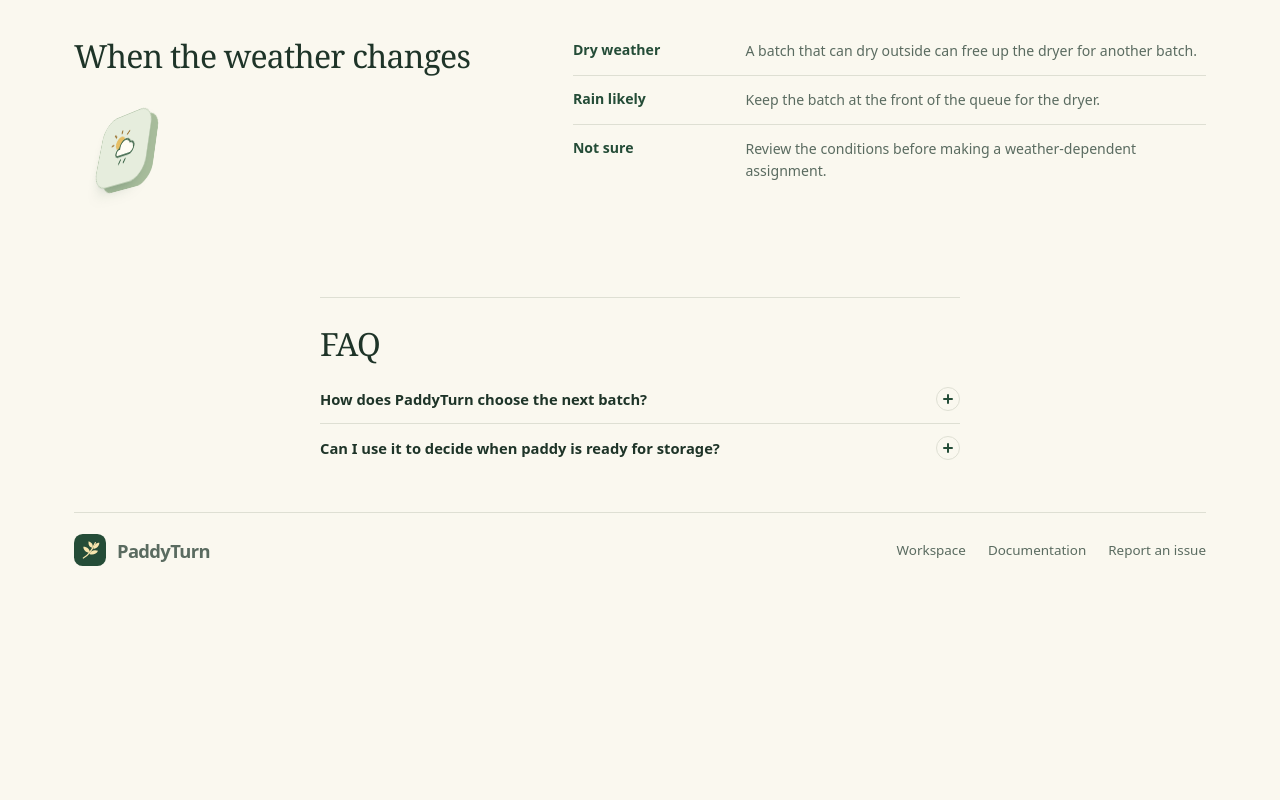
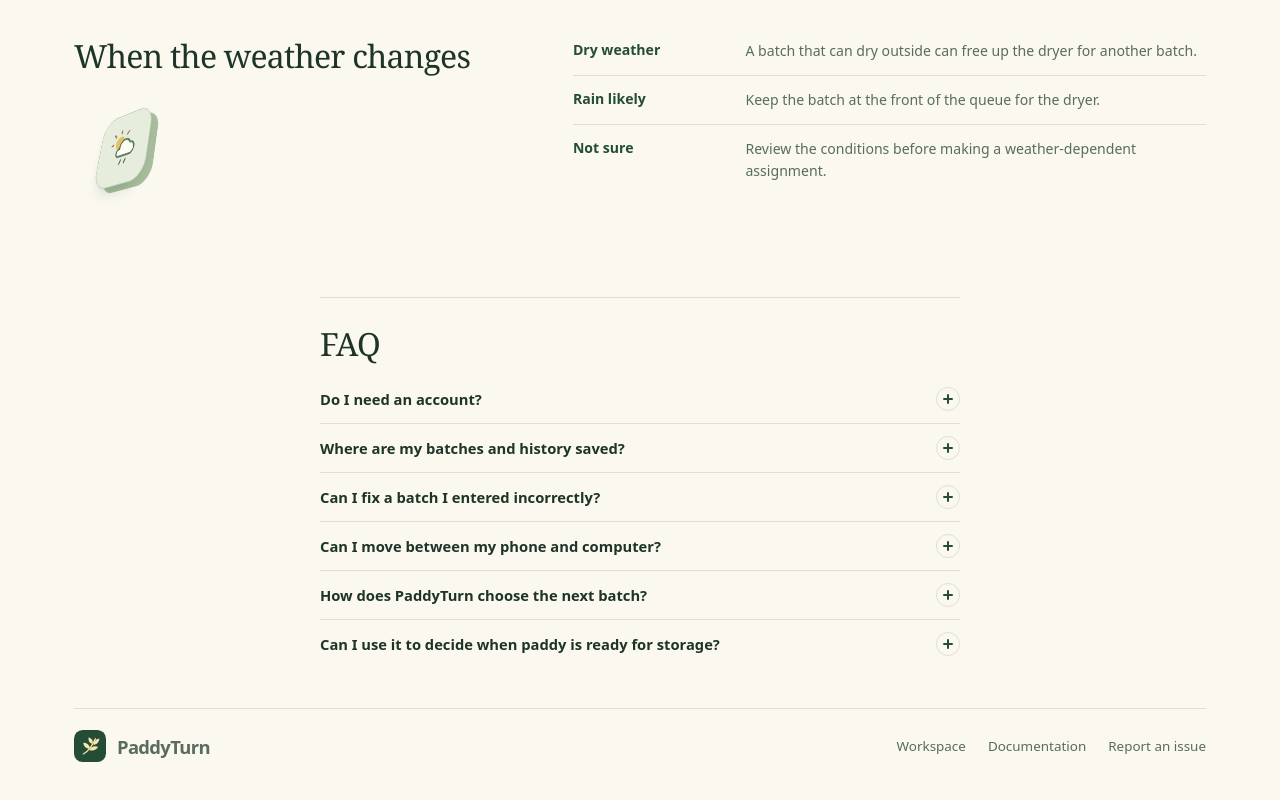
Before and after one commit to thesithunyein/paddyturn, a Next.js app: page / in a window 1280 px wide. Shown: the part 904-1704 px from the top of the page. Before the commit the page ends 1534 px from the top, so only its background shows below. Built offline with nearby package versions, Linux system fonts and the light colour scheme.

Commit message:
Answer common PaddyTurn setup and workspace questions

```diff
--- a/app/page.tsx
+++ b/app/page.tsx
@@ -8,6 +8,10 @@ const steps = [
 ]
 
 const questions = [
+  ['Do I need an account?', 'Open the workspace and add your first batch. No sign-up is required.'],
+  ['Where are my batches and history saved?', 'They stay in this browser. Use the same browser profile to see them again.'],
+  ['Can I fix a batch I entered incorrectly?', 'Use the edit button next to a waiting batch to correct its arrival time, moisture reading, or outdoor drying option.'],
+  ['Can I move between my phone and computer?', 'You can open PaddyTurn on either device. Each browser keeps its own queue and history.'],
   ['How does PaddyTurn choose the next batch?', 'It ranks the queue by moisture or arrival time. If a dry window lets the first batch go outdoors, it recommends the highest-ranked batch that needs the dryer.'],
   ['Can I use it to decide when paddy is ready for storage?', 'Use a physical moisture reading and follow your mill’s storage procedures. PaddyTurn helps you schedule the dryer.'],
 ]
```
